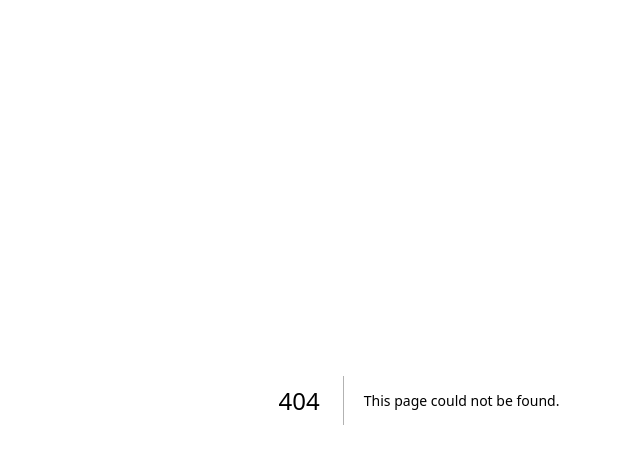
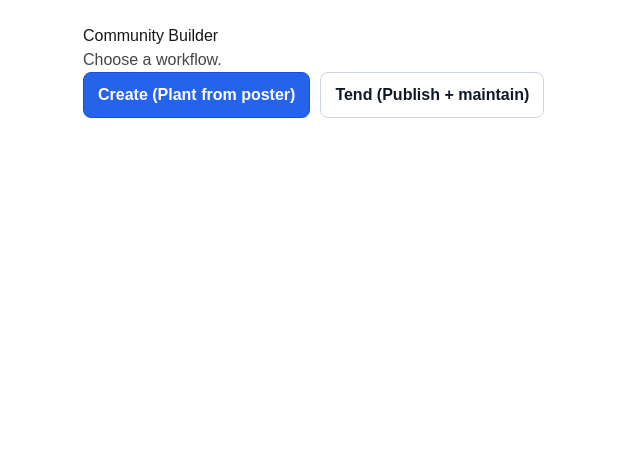
Before and after one commit to troyeffner/communityboard, a Next.js app: page /builder in a window 1280 px wide. Before the commit this address had no page. Shown: the top 464 px of the page, without its empty margins (221-861 px from the left). Built offline with nearby package versions, Linux system fonts and the light colour scheme.

Commit message:
fix: add builder landing page and migrate middleware to proxy

```diff
--- /dev/null
+++ b/app/builder/page.tsx
@@ -0,0 +1,18 @@
+import Link from 'next/link'
+
+export default function BuilderHomePage() {
+  return (
+    <main style={{ padding: 24, fontFamily: 'sans-serif', maxWidth: 720, margin: '0 auto' }}>
+      <h1 style={{ marginTop: 0 }}>Community Builder</h1>
+      <p style={{ opacity: 0.8 }}>Choose a workflow.</p>
+      <div style={{ display: 'flex', gap: 10, flexWrap: 'wrap' }}>
+        <Link href="/builder/create" style={{ display: 'inline-block', padding: '10px 14px', borderRadius: 8, border: '1px solid #1d4ed8', background: '#2563eb', color: '#fff', textDecoration: 'none', fontWeight: 600 }}>
+          Create (Plant from poster)
+        </Link>
+        <Link href="/builder/tend" style={{ display: 'inline-block', padding: '10px 14px', borderRadius: 8, border: '1px solid #cbd5e1', background: '#fff', color: '#111827', textDecoration: 'none', fontWeight: 600 }}>
+          Tend (Publish + maintain)
+        </Link>
+      </div>
+    </main>
+  )
+}
--- a/middleware.ts
+++ b/proxy.ts
@@ -32,7 +32,7 @@ async function getRole(req: NextRequest) {
   return { role: rows[0]?.role || null, uid }
 }
 
-export async function middleware(req: NextRequest) {
+export async function proxy(req: NextRequest) {
   const { pathname } = req.nextUrl
   const isBuilderUi = pathname.startsWith('/builder/')
   const isBuilderApi = pathname.startsWith('/api/builder/')
```
